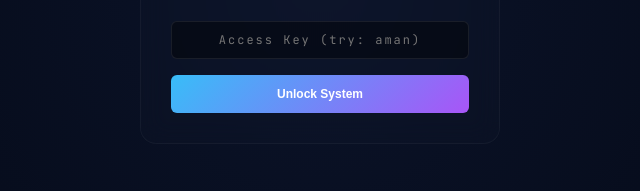
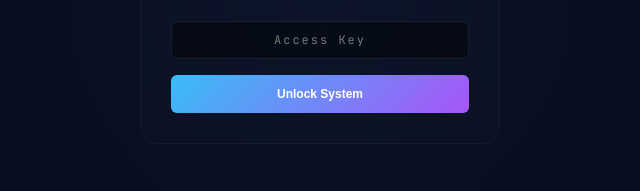
Before and after one commit to clutchgod9563-blip/Library_Project, a plain HTML site: page index.html in a window 1280 px wide. Shown: the part 409-600 px from the top of the page, 320-960 px from the left. Drawn offline with nearby package versions, Linux system fonts and the light colour scheme.

Commit message:
Update index.html

```diff
--- a/index.html
+++ b/index.html
@@ -144,7 +144,7 @@
             </div>
             <h1 style="font-size:24px; margin-bottom:4px;">Aman's Library</h1>
             <p style="color:var(--text-mute); margin-bottom:24px; font-size: 11px; tracking: 1px;">MANAGEMENT FRAMEWORK v3.0</p>
-            <input type="password" id="login-pass" placeholder="Access Key (try: aman)" style="text-align:center; font-family:var(--font-code); letter-spacing:2px;">
+            <input type="password" id="login-pass" placeholder="Access Key" style="text-align:center; font-family:var(--font-code); letter-spacing:2px;">
             <button class="btn btn-pri full-w" onclick="AmanLib.Auth.login()" style="margin-top: 10px; height: 38px;">Unlock System</button>
         </div>
     </div>
```
